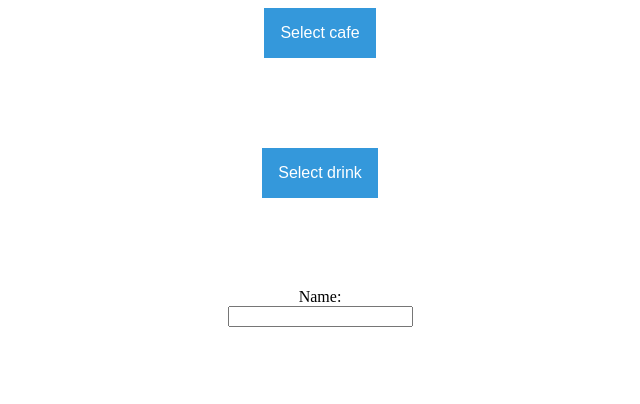
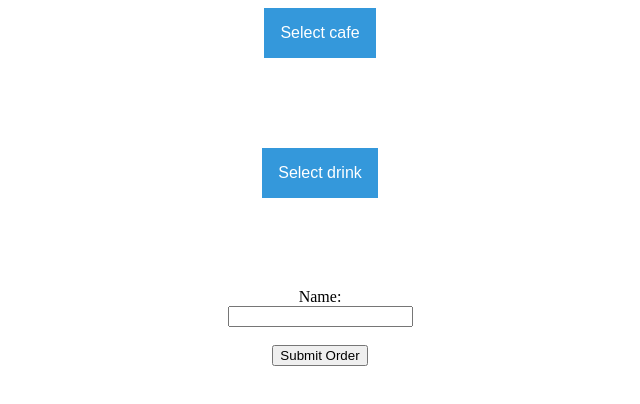
Before and after one commit to nevoniuk/CoffeeShop, a plain HTML site: page order_form.html in a window 1280 px wide. Shown: the whole page, without its empty margins (320-960 px from the left). Drawn offline with Linux system fonts and the light colour scheme.

Commit message:
Update order_form.html

```diff
--- a/order_form.html
+++ b/order_form.html
@@ -45,6 +45,12 @@
           <input type="text" id="fname" name="fname"><br>
         </form>
 
+      <br>
+
+      <form action="https://google.com">
+      <input type="submit" value="Submit Order" />
+      </form>
+
     </center>
 </body>
 </html>
```
